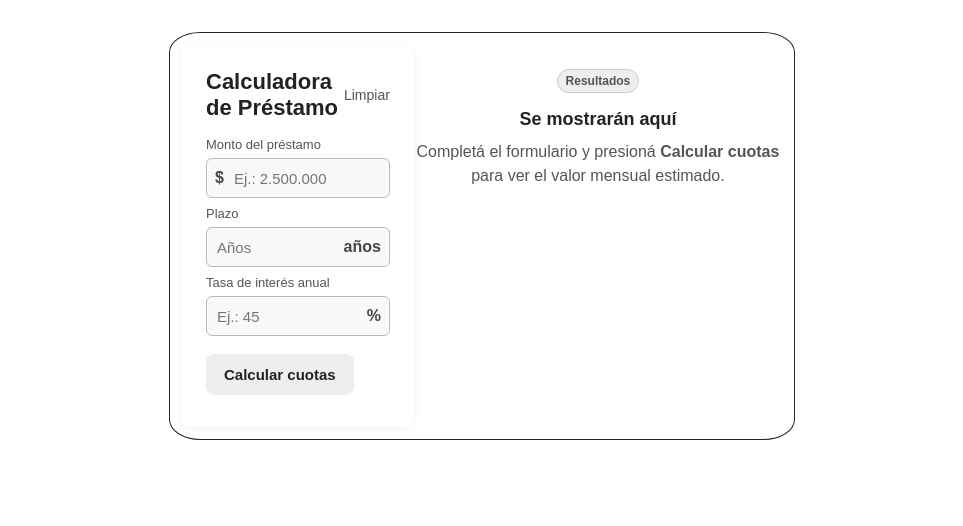
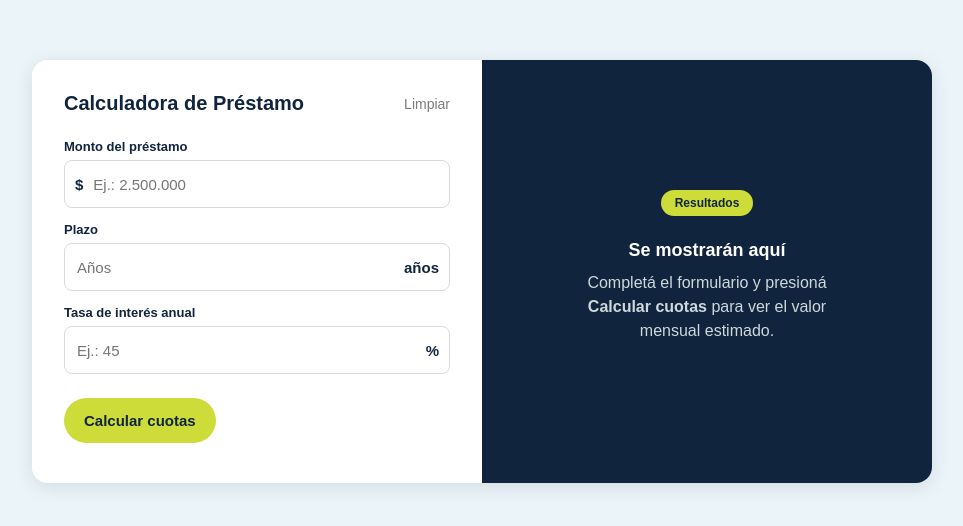
Before and after one commit to Jjulianperez/CalculadoraPresupuestos, a plain HTML site: page index.html in a window 1280 px wide. Shown: the whole page, without its empty margins (158-1121 px from the left). Drawn offline with Linux system fonts and the light colour scheme.

Commit message:
Actualice el css con ChatGPT

```diff
--- a/index.html
+++ b/index.html
@@ -7,51 +7,170 @@
   <style>
     html,body{height:100%}
 body{
-      margin:0; font-family: Arial, sans-serif;
-      background: #fff;
+  margin:0;
+  font-family: 'Arial', sans-serif;
+  background: #eaf4f9; /* fondo celeste suave */
   color:#222;
 }
-    .wrap{display: flex;max-width: 600px; margin: 32px auto; padding: 12px; border: 1px solid; width: 80%; border-radius: 5%;}
+
+.wrap{
+  display: flex;
+  max-width: 900px;
+  margin: 60px auto;
+  background: #fff;
+  border-radius: 16px;
+  overflow: hidden;
+  box-shadow: 0 4px 20px rgba(0,0,0,0.1);
+}
+
+/* Panel izquierdo */
 .card{
+  flex: 1;
   background: #fff;
-      border-radius: 8px;
-      box-shadow: 0 2px 8px rgba(0,0,0,.05);
-      padding: 24px;
+  padding: 32px;
 }
-    .header{display:flex; align-items:center; justify-content:space-between; margin-bottom: 16px;}
-    .title{font-size: 22px; font-weight: bold;}
-    .clear{color: #555; text-decoration: none; font-size:14px;}
-    .clear:hover{text-decoration: underline;}
-    label{display:block; font-size: 13px; color: #555; margin: 8px 0 6px;}
+
+.header{
+  display:flex;
+  align-items:center;
+  justify-content:space-between;
+  margin-bottom: 24px;
+}
+
+.title{
+  font-size: 20px;
+  font-weight: bold;
+  color:#11243d;
+}
+
+.clear{
+  color: #7b7b7b;
+  text-decoration: none;
+  font-size:14px;
+}
+.clear:hover{ text-decoration: underline; }
+
+label{
+  display:block;
+  font-size: 13px;
+  font-weight: 600;
+  color: #11243d;
+  margin: 14px 0 6px;
+}
+
 .field{
-      display:flex; align-items:center; border:1px solid #bbb;
-      border-radius:6px; padding:0 8px; background:#f9f9f9; height:38px;
+  display:flex;
+  align-items:center;
+  border:1.5px solid #d5dbe0;
+  border-radius:8px;
+  padding:0 10px;
+  background:#fff;
+  height:46px;
+  transition: border .2s;
 }
-    .prefix, .suffix{color:#444; font-weight:bold; margin-right:8px;}
-    .suffix{margin-left:8px; margin-right:0;}
+.field:focus-within{ border-color:#9dc100; }
+
+.prefix, .suffix{
+  color:#11243d;
+  font-weight:bold;
+  margin-right:8px;
+  font-size:15px;
+}
+.suffix{ margin-left:8px; margin-right:0; }
+
 .field input{
-      border:0; outline:0; background:transparent; width:100%; height:100%;
-      font-size:15px; color:#222;
+  border:0;
+  outline:0;
+  background:transparent;
+  width:100%;
+  height:100%;
+  font-size:15px;
+  color:#11243d;
 }
-    .actions{margin-top:18px;}
+
+.actions{ margin-top:24px; }
+
 button.primary{
-      border:0; border-radius:8px; cursor:pointer;
-      background: #eee; color:#222; font-weight:bold; padding:12px 18px; font-size:15px;
+  border:0;
+  border-radius:999px;
+  cursor:pointer;
+  background: #cddc39; /* verde lima */
+  color:#11243d;
+  font-weight:bold;
+  padding:14px 20px;
+  font-size:15px;
+  display:flex;
+  align-items:center;
+  justify-content:center;
+  transition: background .2s;
 }
-    button.primary:active{background: #ddd;}
-    .error{color:#b00020; font-size:13px; margin-top:8px;}
-    .results{margin-top:24px; text-align:center;}
-    .results h2{font-size:18px; margin:8px 0 10px;}
-    .results p{color:#555; margin:0 0 10px; line-height:1.5;}
-    .kpi{margin-top:10px; border:1px solid #bbb; border-radius:8px; padding: 10px; text-align:left; color:#222; background:#fafafa;}
-    .kpi .row{display:flex; justify-content:space-between; padding:6px 2px; border-bottom:1px dashed #ccc;}
+button.primary:hover{ background:#b5c62f; }
+button.primary:active{ background:#a4b528; }
+
+.error{
+  color:#b00020;
+  font-size:13px;
+  margin-top:8px;
+}
+
+/* Panel derecho */
+.results{
+  flex: 1;
+  background: #11243d;
+  color:#fff;
+  display:flex;
+  flex-direction:column;
+  align-items:center;
+  justify-content:center;
+  padding: 32px;
+  border-top-left-radius: 0;
+  border-bottom-left-radius: 0;
+}
+
+.results h2{
+  font-size:18px;
+  margin:16px 0 10px;
+  font-weight: bold;
+}
+.results p{
+  color:#cfd8dc;
+  margin:0 0 10px;
+  line-height:1.5;
+  text-align:center;
+  max-width: 280px;
+}
+
+.kpi{
+  margin-top:20px;
+  border:1px solid #bbb;
+  border-radius:8px;
+  padding: 10px;
+  text-align:left;
+  color:#222;
+  background:#fafafa;
+}
+.kpi .row{
+  display:flex;
+  justify-content:space-between;
+  padding:6px 2px;
+  border-bottom:1px dashed #ccc;
+}
 .kpi .row:last-child{border-bottom:0;}
 .kpi .label{color:#555;}
 .kpi .value{font-weight:bold;}
+
 .tag{
-      display:inline-block; background:#eee; color:#555; border:1px solid #ccc;
-      padding:4px 8px; border-radius:999px; font-size:12px; font-weight:bold; margin-bottom:8px;
+  display:inline-block;
+  background:#cddc39;
+  color:#11243d;
+  border:none;
+  padding:6px 14px;
+  border-radius:999px;
+  font-size:12px;
+  font-weight:bold;
+  margin-bottom:8px;
 }
+
   </style>
 </head>
 <body>
```
Lines whose indentation alone changed are shown as unchanged.
